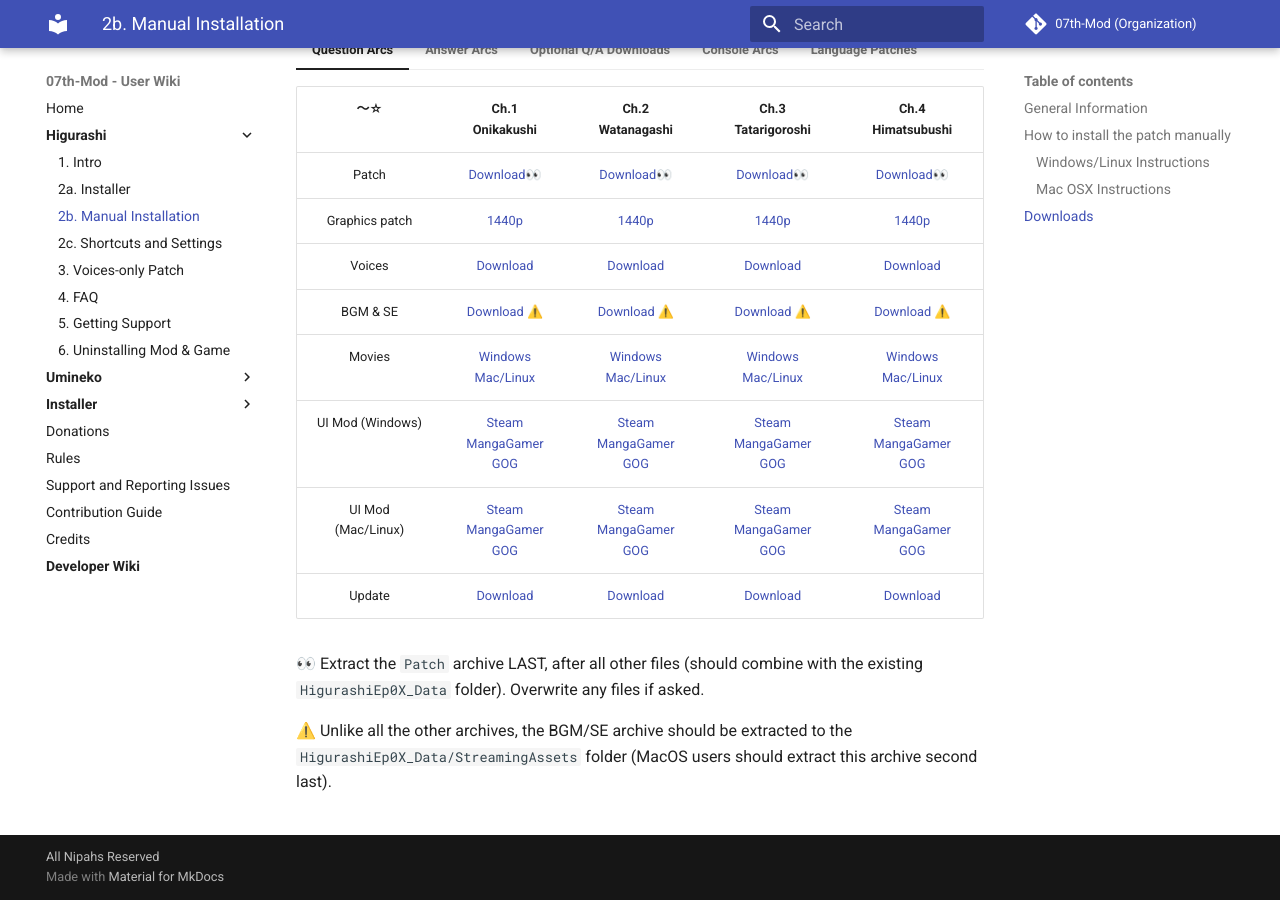
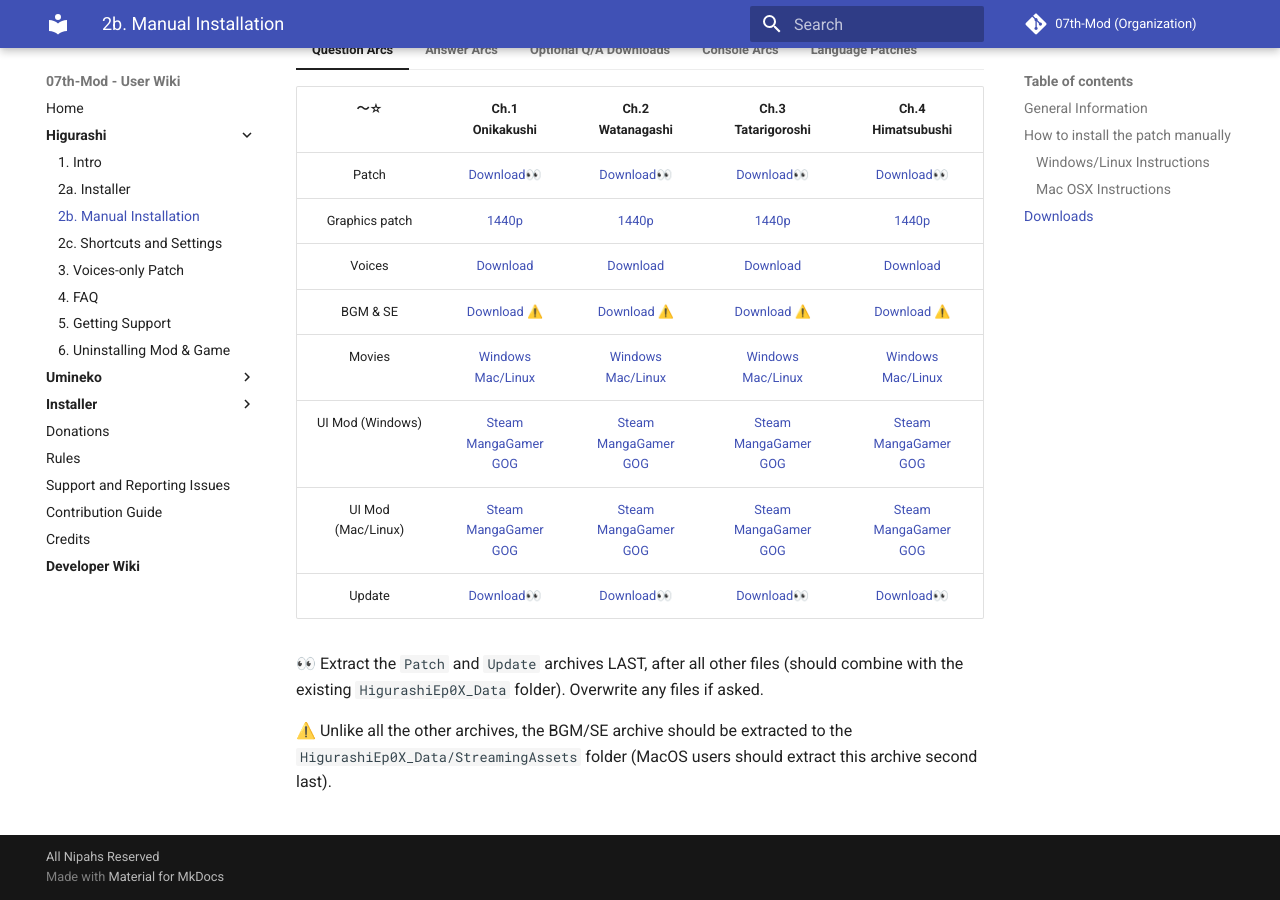
Before and after one commit to 07th-mod/wiki, an MkDocs documentation site: the page built from docs/Higurashi/Manual-Installation.md, in a window 1280 px wide and 900 px high, scrolled down 1860 px. Built offline with MkDocs 1.6.1 and Material for MkDocs 9.7.7, drawn with Linux system fonts in a browser that asks for light colours.

Commit message:
Fix `Update` archive having wrong extract order

```diff
--- a/docs/Higurashi/Manual-Installation.md
+++ b/docs/Higurashi/Manual-Installation.md
@@ -144,15 +144,15 @@
     </tr>
     <tr class="even">
     <td style="text-align: center;">Update</td>
-    <td style="text-align: center;"><a href="https://07th-mod.com/rikachama/og-dll-asset-update/onikakushi-og-dll-asset-update.7z">Download</a></td>
-    <td style="text-align: center;"><a href="https://07th-mod.com/rikachama/og-dll-asset-update/watanagashi-og-dll-asset-update.7z">Download</a></td>
-    <td style="text-align: center;"><a href="https://07th-mod.com/rikachama/og-dll-asset-update/tatarigoroshi-og-dll-asset-update.7z">Download</a></td>
-    <td style="text-align: center;"><a href="https://07th-mod.com/rikachama/og-dll-asset-update/himatsubushi-og-dll-asset-update.7z">Download</a></td>
+    <td style="text-align: center;"><a href="https://07th-mod.com/rikachama/og-dll-asset-update/onikakushi-og-dll-asset-update.7z">Download👀</a></td>
+    <td style="text-align: center;"><a href="https://07th-mod.com/rikachama/og-dll-asset-update/watanagashi-og-dll-asset-update.7z">Download👀</a></td>
+    <td style="text-align: center;"><a href="https://07th-mod.com/rikachama/og-dll-asset-update/tatarigoroshi-og-dll-asset-update.7z">Download👀</a></td>
+    <td style="text-align: center;"><a href="https://07th-mod.com/rikachama/og-dll-asset-update/himatsubushi-og-dll-asset-update.7z">Download👀</a></td>
     </tr>
     </tbody>
     </table>
 
-    👀 Extract the `Patch` archive LAST, after all other files (should combine with the existing `HigurashiEp0X_Data` folder). Overwrite any files if asked.
+    👀 Extract the `Patch` and `Update` archives LAST, after all other files (should combine with the existing `HigurashiEp0X_Data` folder). Overwrite any files if asked.
 
     ⚠️ Unlike all the other archives, the BGM/SE archive should be extracted to the ``HigurashiEp0X_Data/StreamingAssets`` folder (MacOS users should extract this archive second last).
 
@@ -231,15 +231,15 @@
     </tr>
     <tr class="even">
     <td style="text-align: center;">Update</td>
-    <td style="text-align: center;"><a href="https://07th-mod.com/rikachama/og-dll-asset-update/meakashi-og-dll-asset-update.7z">Download</a></td>
-    <td style="text-align: center;"><a href="https://07th-mod.com/rikachama/og-dll-asset-update/tsumihoroboshi-og-dll-asset-update.7z">Download</a></td>
-    <td style="text-align: center;"><a href="https://07th-mod.com/rikachama/og-dll-asset-update/minagoroshi-og-dll-asset-update.7z">Download</a></td>
-    <td style="text-align: center;"><a href="https://07th-mod.com/rikachama/og-dll-asset-update/matsuribayashi-og-dll-asset-update.7z">Download</a></td>
+    <td style="text-align: center;"><a href="https://07th-mod.com/rikachama/og-dll-asset-update/meakashi-og-dll-asset-update.7z">Download👀</a></td>
+    <td style="text-align: center;"><a href="https://07th-mod.com/rikachama/og-dll-asset-update/tsumihoroboshi-og-dll-asset-update.7z">Download👀</a></td>
+    <td style="text-align: center;"><a href="https://07th-mod.com/rikachama/og-dll-asset-update/minagoroshi-og-dll-asset-update.7z">Download👀</a></td>
+    <td style="text-align: center;"><a href="https://07th-mod.com/rikachama/og-dll-asset-update/matsuribayashi-og-dll-asset-update.7z">Download👀</a></td>
     </tr>
     </tbody>
     </table>
 
-    👀 Extract the `Patch` archive LAST, after all other files (should combine with the existing `HigurashiEp0X_Data` folder). Overwrite any files if asked.
+    👀 Extract the `Patch` and `Update` archives LAST, after all other files (should combine with the existing `HigurashiEp0X_Data` folder). Overwrite any files if asked.
 
     ⚠️ Unlike all the other archives, the BGM/SE archive should be extracted to the ``HigurashiEp0X_Data/StreamingAssets`` folder (MacOS users should extract this archive second last).
 
```
